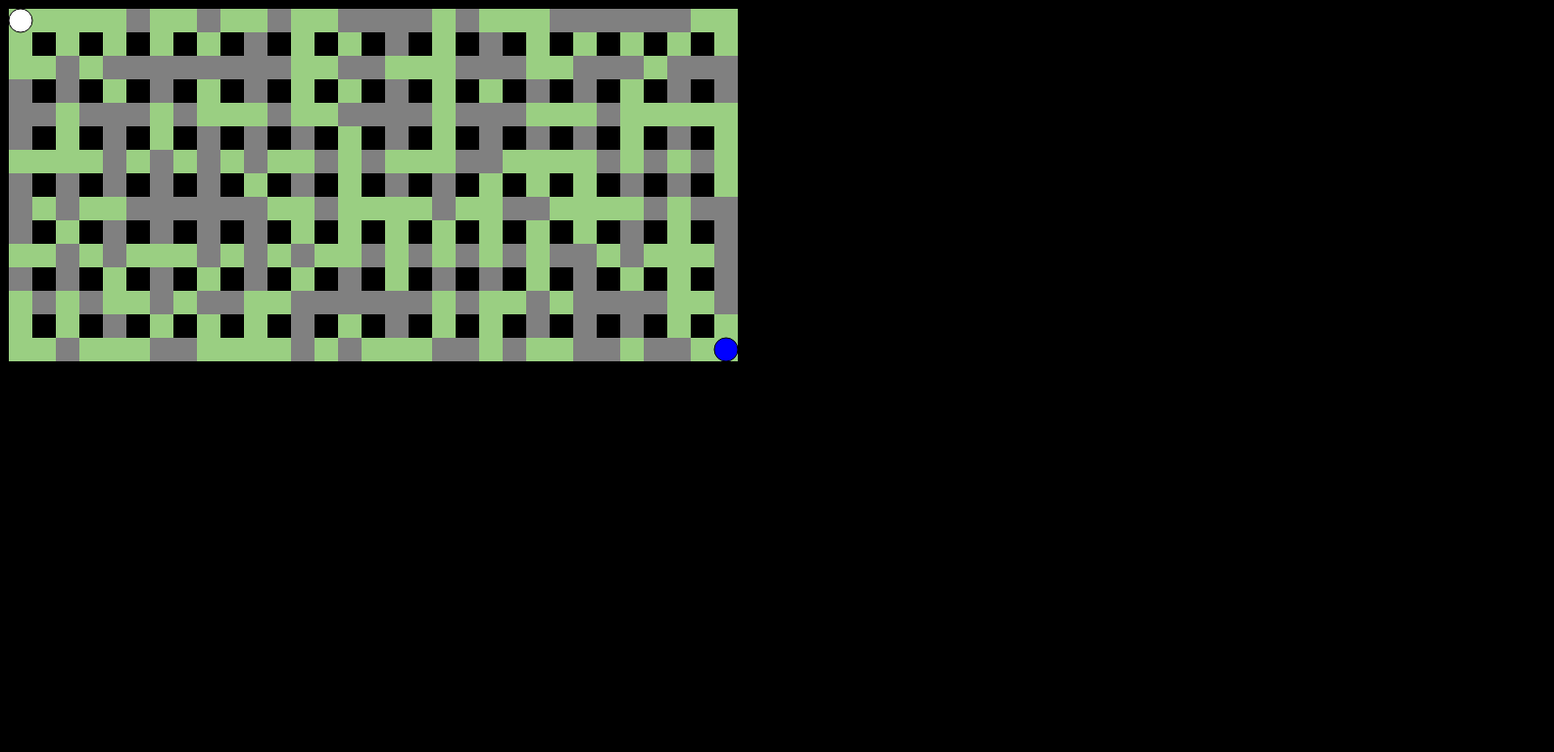
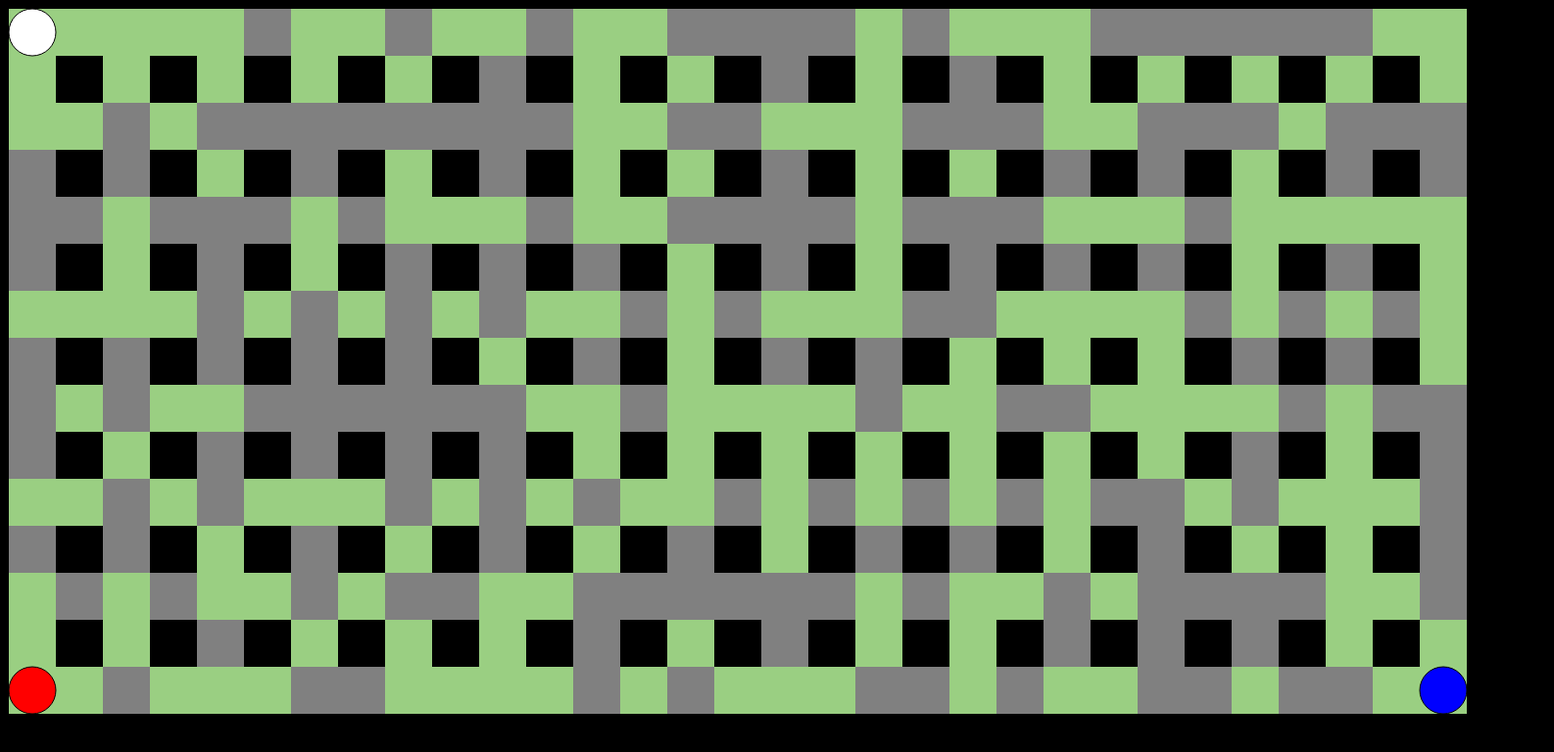
Before and after one commit to NTU223/mini-bomberman, a plain HTML site: page index.html in a window 1280 px wide. Shown: the whole page at 98% size, 1586 px wide, since content can reach past the window. Drawn offline with Linux system fonts and the light colour scheme.

Commit message:
Update: 3 players
As title.

TEST=Runable

```diff
--- a/index.html
+++ b/index.html
@@ -3,7 +3,7 @@
     <style>canvas{ border: 1px solid; }</style>
   </head>
   <body style="background-color: black; overflow: hidden;">
-    <canvas id="screen" width="1024" height="1024"></canvas>
+    <canvas id="screen" width="1576" height="1024"></canvas>
   </body>
   <script type="text/javascript" src="Bomberman.js"></script>
   <script type="text/javascript" src="CanvasUtils.js"></script>
@@ -21,7 +21,7 @@
 
     var move = [[-1, 0], [0, 1], [1, 0], [0, -1]];
     var rows = 15, cols = 31;
-    var size = 24;
+    var size = 48;
     var map = new Array(rows);
     var players = [];
     var bombs = [];
@@ -76,7 +76,8 @@
           }
         }
       players.push(new Bomberman(0, 0, [38, 39, 40, 37, 32], "white"));
-      players.push(new Bomberman(14, 30, [87, 68, 83, 65, 16], "blue"));
+      players.push(new Bomberman(14, 30, [87, 68, 83, 65, 192], "blue"));
+      players.push(new Bomberman(14, 0, [73, 76, 75, 74, 90], "red"));
       setInterval(daemon, 17);
     };
 
```
